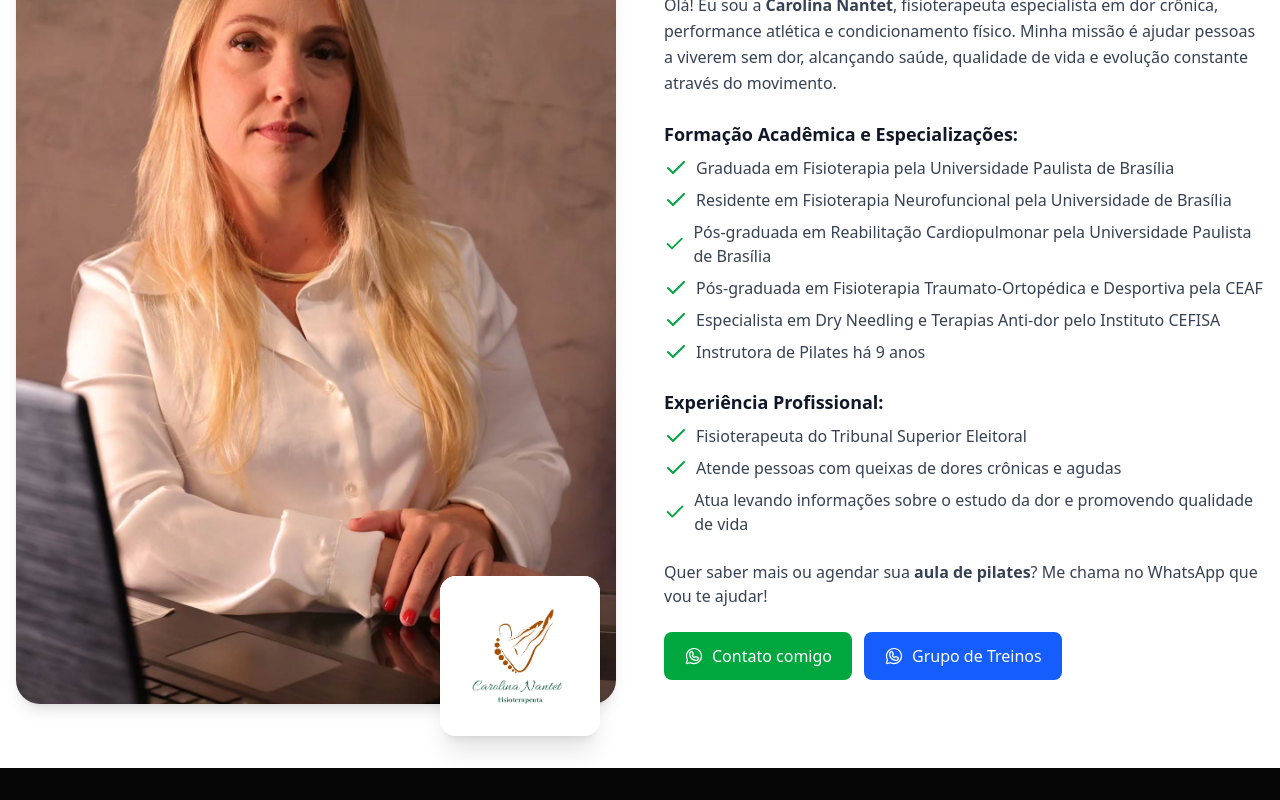
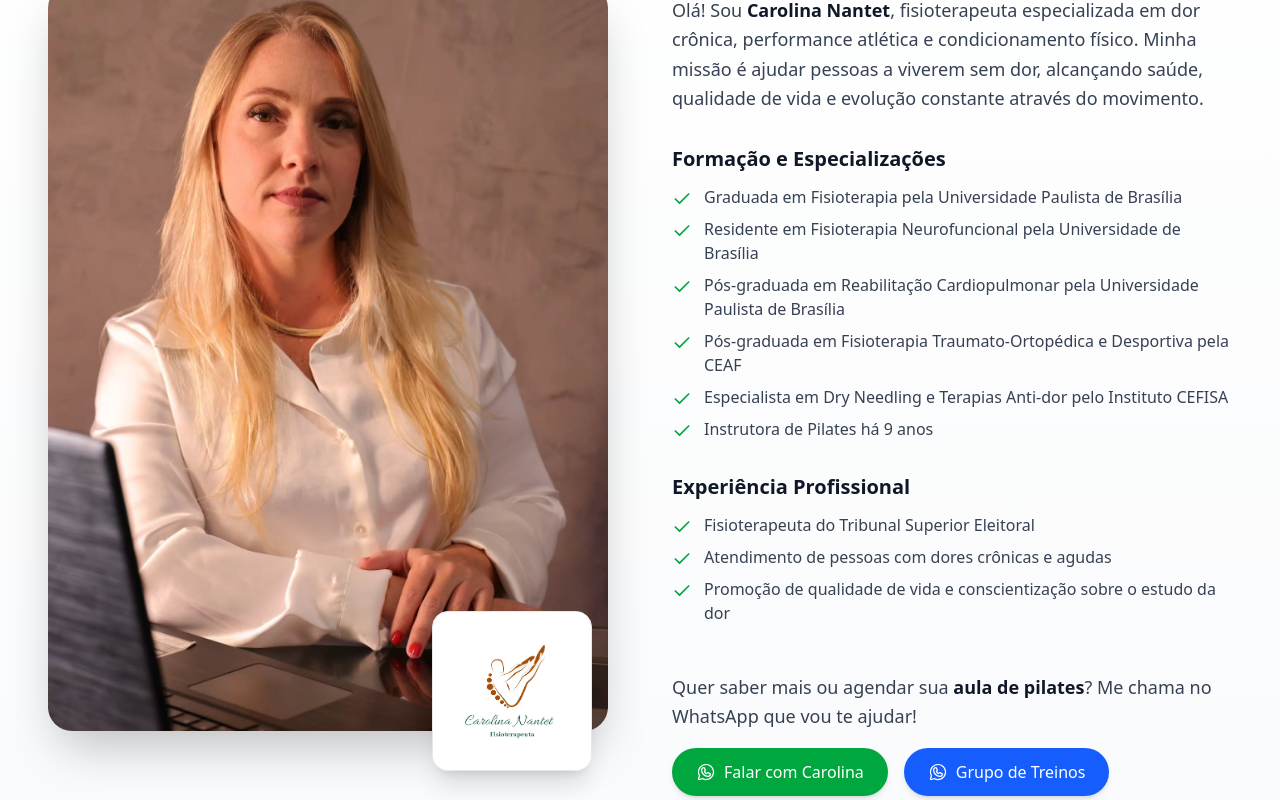
Before and after one commit to JesusVicken/nantetfisioterapeuta, a Next.js app in the folder nantet/nantet/: page / in a window 1280 px wide. Shown: the part 960-1760 px from the top of the page. Built offline with nearby package versions, Linux system fonts and the light colour scheme.

Commit message:
feat: add novo vídeo da Carol

```diff
--- a/nantet/nantet/src/app/_components/about.tsx
+++ b/nantet/nantet/src/app/_components/about.tsx
@@ -1,3 +1,7 @@
+
+
+"use client"
+
 import Image from "next/image"
 import nantet from "../../../public/nantet.about.jpg"
 import cpp2 from "../../../public/logo2.jpg"
@@ -6,26 +10,32 @@ import { WhatsappLogo } from "@phosphor-icons/react/dist/ssr"
 
 export function About() {
   return (
-        <section className="bg-white py-16 text-black">
-            <div className="container px-4 mx-auto">
-                <div className="grid grid-cols-1 lg:grid-cols-2 gap-12 items-center">
-                    {/* Bloco de Imagens */}
-                    <div className="relative" data-aos="fade-up-right" data-aos-delay="300">
-                        <div className="relative w-full aspect-[3/4] rounded-3xl overflow-hidden shadow-lg">
+    <section className="bg-gradient-to-b from-white to-gray-50 py-20 text-gray-900 overflow-hidden">
+      <div className="container mx-auto px-6 lg:px-12">
+        <div className="grid grid-cols-1 lg:grid-cols-2 gap-16 items-center">
+
+          {/* IMAGEM PRINCIPAL */}
+          <div
+            className="relative group"
+            data-aos="fade-up-right"
+            data-aos-delay="300"
+          >
+            <div className="relative w-full aspect-[3/4] rounded-3xl overflow-hidden shadow-2xl">
               <Image
                 src={nantet}
                 alt="Carolina Nantet - Pilates e Fisioterapia"
                 fill
                 quality={100}
-                                className="object-cover object-top hover:scale-105 transition-transform duration-500"
+                className="object-cover object-top transition-transform duration-700 group-hover:scale-105"
                 priority
               />
             </div>
 
-                        <div className="absolute w-40 h-40 right-4 -bottom-8 rounded-2xl overflow-hidden shadow-xl bg-white hidden md:block">
+            {/* Logo menor sobreposto */}
+            <div className="absolute w-32 h-32 md:w-40 md:h-40 right-4 -bottom-10 rounded-2xl overflow-hidden shadow-xl bg-white/80 backdrop-blur-sm hidden md:block border border-gray-200">
               <Image
                 src={cpp2}
-                                alt="Logo"
+                alt="Logo Carolina Nantet"
                 fill
                 quality={100}
                 className="object-cover"
@@ -34,60 +44,92 @@ export function About() {
             </div>
           </div>
 
-                    {/* Bloco de Texto */}
-                    <div className="space-y-6 mt-10 lg:mt-0" data-aos="fade-up-left" data-aos-delay="300">
-                        <h2 className="text-4xl font-bold text-gray-900">SOBRE MIM</h2>
+          {/* BLOCO DE TEXTO */}
+          <div
+            className="space-y-8"
+            data-aos="fade-up-left"
+            data-aos-delay="300"
+          >
+            <div className="space-y-4">
+              <h2 className="text-4xl sm:text-5xl font-extrabold tracking-tight text-gray-900 leading-tight">
+                Sobre Mim
+              </h2>
+              <p className="text-lg text-gray-700 leading-relaxed">
+                Olá! Sou <strong className="text-gray-900">Carolina Nantet</strong>, fisioterapeuta
+                especializada em dor crônica, performance atlética e condicionamento físico.
+                Minha missão é ajudar pessoas a viverem sem dor, alcançando saúde, qualidade
+                de vida e evolução constante através do movimento.
+              </p>
+            </div>
 
-                        <p className="text-gray-700 text-base leading-relaxed">
-                            Olá! Eu sou a <strong>Carolina Nantet</strong>, fisioterapeuta especialista em dor crônica, performance atlética e condicionamento físico.
-                            Minha missão é ajudar pessoas a viverem sem dor, alcançando saúde, qualidade de vida e evolução constante através do movimento.
-                        </p>
-
-                        {/* Formação */}
-                        <div className="space-y-2">
-                            <p className="text-lg font-semibold text-gray-900">Formação Acadêmica e Especializações:</p>
-                            <ul className="space-y-2 text-sm md:text-base text-gray-700">
-                                <li className="flex items-center gap-2"><Check className="text-green-600" /> Graduada em Fisioterapia pela Universidade Paulista de Brasília</li>
-                                <li className="flex items-center gap-2"><Check className="text-green-600" /> Residente em Fisioterapia Neurofuncional pela Universidade de Brasília</li>
-                                <li className="flex items-center gap-2"><Check className="text-green-600" /> Pós-graduada em Reabilitação Cardiopulmonar pela Universidade Paulista de Brasília</li>
-                                <li className="flex items-center gap-2"><Check className="text-green-600" /> Pós-graduada em Fisioterapia Traumato-Ortopédica e Desportiva pela CEAF</li>
-                                <li className="flex items-center gap-2"><Check className="text-green-600" /> Especialista em Dry Needling e Terapias Anti-dor pelo Instituto CEFISA</li>
-                                <li className="flex items-center gap-2"><Check className="text-green-600" /> Instrutora de Pilates há 9 anos</li>
+            {/* FORMAÇÃO */}
+            <div className="space-y-3">
+              <h3 className="text-xl font-semibold text-gray-900 flex items-center gap-2">
+                Formação e Especializações
+              </h3>
+              <ul className="space-y-2 text-base text-gray-700">
+                {[
+                  "Graduada em Fisioterapia pela Universidade Paulista de Brasília",
+                  "Residente em Fisioterapia Neurofuncional pela Universidade de Brasília",
+                  "Pós-graduada em Reabilitação Cardiopulmonar pela Universidade Paulista de Brasília",
+                  "Pós-graduada em Fisioterapia Traumato-Ortopédica e Desportiva pela CEAF",
+                  "Especialista em Dry Needling e Terapias Anti-dor pelo Instituto CEFISA",
+                  "Instrutora de Pilates há 9 anos",
+                ].map((item, index) => (
+                  <li key={index} className="flex items-start gap-3">
+                    <Check className="text-green-600 w-5 h-5 flex-shrink-0 mt-1" />
+                    <span>{item}</span>
+                  </li>
+                ))}
               </ul>
             </div>
 
-                        {/* Experiência Profissional */}
-                        <div className="space-y-2">
-                            <p className="text-lg font-semibold text-gray-900">Experiência Profissional:</p>
-                            <ul className="space-y-2 text-sm md:text-base text-gray-700">
-                                <li className="flex items-center gap-2"><Check className="text-green-600" /> Fisioterapeuta do Tribunal Superior Eleitoral</li>
-                                <li className="flex items-center gap-2"><Check className="text-green-600" /> Atende pessoas com queixas de dores crônicas e agudas</li>
-                                <li className="flex items-center gap-2"><Check className="text-green-600" /> Atua levando informações sobre o estudo da dor e promovendo qualidade de vida</li>
+            {/* EXPERIÊNCIA */}
+            <div className="space-y-3">
+              <h3 className="text-xl font-semibold text-gray-900 flex items-center gap-2">
+                Experiência Profissional
+              </h3>
+              <ul className="space-y-2 text-base text-gray-700">
+                {[
+                  "Fisioterapeuta do Tribunal Superior Eleitoral",
+                  "Atendimento de pessoas com dores crônicas e agudas",
+                  "Promoção de qualidade de vida e conscientização sobre o estudo da dor",
+                ].map((item, index) => (
+                  <li key={index} className="flex items-start gap-3">
+                    <Check className="text-green-600 w-5 h-5 flex-shrink-0 mt-1" />
+                    <span>{item}</span>
+                  </li>
+                ))}
               </ul>
             </div>
 
-                        <p className="text-gray-700">
-                            Quer saber mais ou agendar sua <strong>aula de pilates</strong>? Me chama no WhatsApp que vou te ajudar!
+            {/* CHAMADA PARA AÇÃO */}
+            <div className="pt-4 space-y-4">
+              <p className="text-gray-700 text-lg leading-relaxed">
+                Quer saber mais ou agendar sua{" "}
+                <strong className="text-gray-900">aula de pilates</strong>?
+                Me chama no WhatsApp que vou te ajudar!
               </p>
 
-                        <div className="flex flex-wrap gap-3">
+              <div className="flex flex-wrap gap-4">
                 <a
                   target="_blank"
-                                href={`https://wa.me/556182795960?text=Olá Carolina! Gostaria de agendar uma aula experimental personalizada.`}
-                                className="bg-green-600 text-white flex items-center justify-center w-fit gap-2 px-5 py-3 rounded-md hover:bg-green-700 transition"
+                  href="https://wa.me/556182795960?text=Olá%20Carolina!%20Gostaria%20de%20agendar%20uma%20aula%20experimental%20personalizada."
+                  className="bg-green-600 text-white flex items-center justify-center gap-2 px-6 py-3 rounded-full font-medium shadow-md hover:shadow-lg hover:bg-green-700 transition-all duration-300"
                 >
                   <WhatsappLogo className="w-5 h-5" />
-                                Contato comigo
+                  <span>Falar com Carolina</span>
                 </a>
 
                 <a
                   target="_blank"
-                                href={`https://wa.me/556182795960?text=Olá Carolina! Quero entrar no grupo de treinos ou saber mais sobre seu trabalho.`}
-                                className="flex items-center justify-center w-fit gap-2 px-5 py-3 rounded-md bg-blue-600 text-white hover:bg-blue-700 transition"
+                  href="https://wa.me/556182795960?text=Olá%20Carolina!%20Quero%20entrar%20no%20grupo%20de%20treinos%20ou%20saber%20mais%20sobre%20seu%20trabalho."
+                  className="flex items-center justify-center gap-2 px-6 py-3 rounded-full bg-blue-600 text-white font-medium shadow-md hover:shadow-lg hover:bg-blue-700 transition-all duration-300"
                 >
                   <WhatsappLogo className="w-5 h-5" />
-                                Grupo de Treinos
+                  <span>Grupo de Treinos</span>
                 </a>
+              </div>
             </div>
           </div>
         </div>
--- a/nantet/nantet/src/app/_components/projects.tsx
+++ b/nantet/nantet/src/app/_components/projects.tsx
@@ -69,7 +69,7 @@ export default function HeroPilates() {
             {/* Vídeo de background */}
             <Parallax speed={-20} className="absolute inset-0">
                 <video
-                    src="/nantet.mp4"
+                    src="/nantet2.mp4"
                     autoPlay
                     muted
                     loop
```
Also changed, not shown: 2 other files (tests, documents, lock files or other folders). Lines whose indentation alone changed are shown as unchanged.
